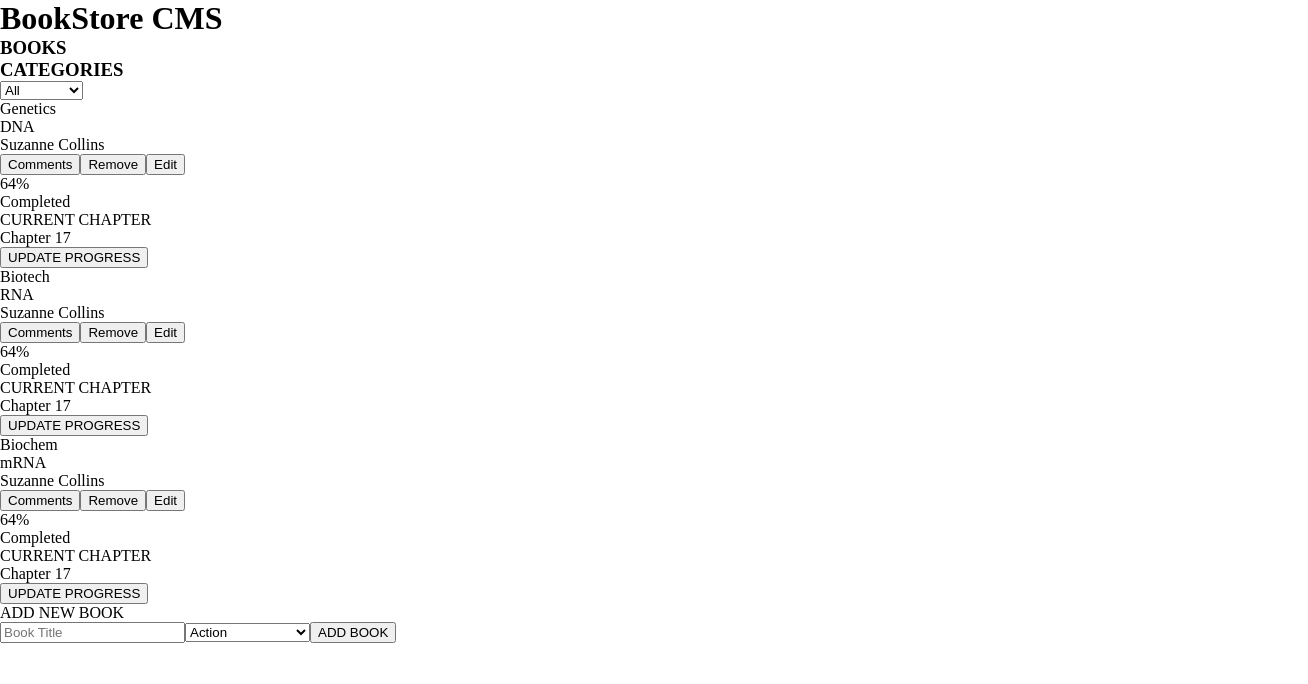
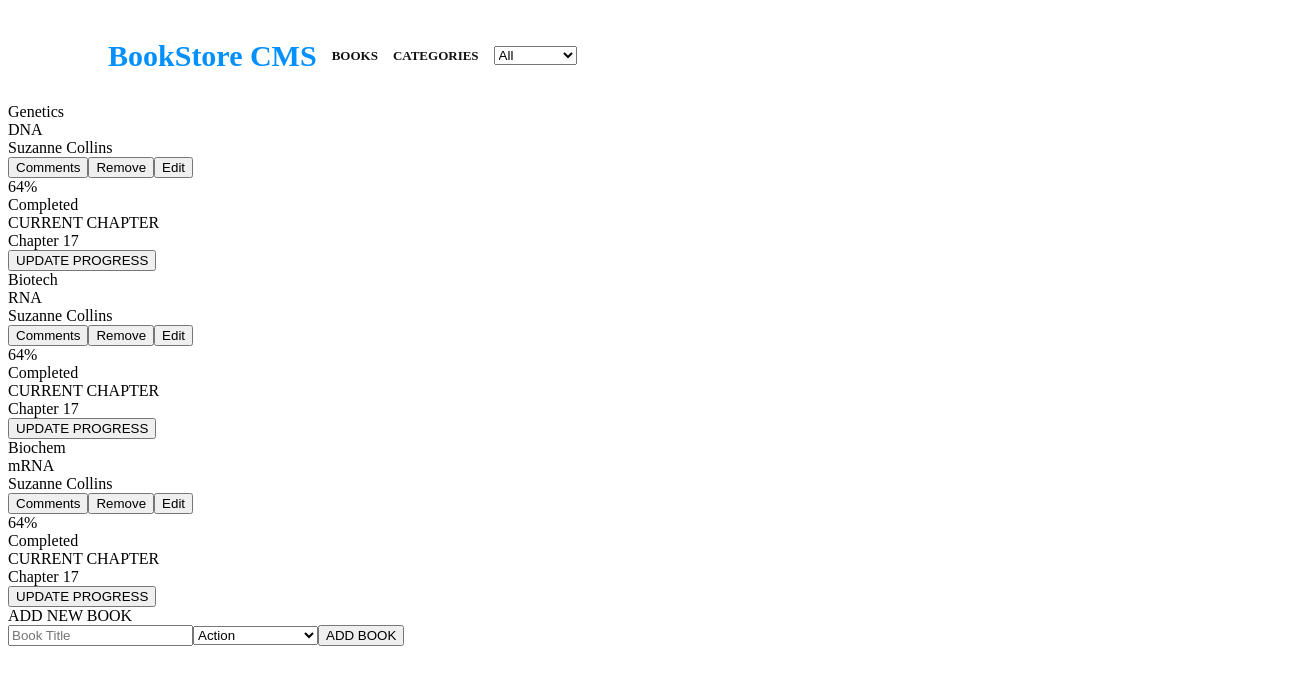
Before and after one commit to Godswilly/bookstore, a React (Create React App) app: page / in a window 1280 px wide. Shown: the top 684 px of the page, 1308 px wide, since content can reach past the window. Built offline with nearby package versions, Linux system fonts and the light colour scheme.

Commit message:
Fix render errors

```diff
--- a/src/App.css
+++ b/src/App.css
@@ -1,3 +1,38 @@
-* {
-  margin: 0;
+.navbar {
+  width: 100%;
+  height: 95px;
+  background-color: #fff;
+  margin: 0 auto;
 }
+
+.content {
+  max-width: 1200px;
+    border-radius: 4px;
+    display: flex;
+    justify-content: flex-start;
+    align-items: center;
+    margin: 0 0 0 100px;
+}
+
+h1 {
+  font-size: 30px;
+  font-weight: bold;
+  color: #0290ff;
+}
+
+h3 {
+  font-size: 13px;
+  font-stretch: normal;
+  letter-spacing: 1.9px;
+  color: #121212;
+}
+
+h1,
+h2,
+h3 {
+    font-stretch: normal;
+    font-style: normal;
+    line-height: normal;
+    letter-spacing: normal;
+    padding-right: 15px;
+}
--- a/src/components/App.js
+++ b/src/components/App.js
@@ -8,7 +8,7 @@ function App() {
     <div className="app main">
       <NavBar />
       <BooksList />
-      <div className="app line"></div>
+      <div className="app line"> </div>
       <BooksForm />
     </div>
   );
--- a/src/components/NavBar.js
+++ b/src/components/NavBar.js
@@ -18,6 +18,6 @@ const NavBar = () => {
       </div>
     </div>
   );
-}
+};
 
 export default NavBar;
--- a/src/containers/BooksForm.js
+++ b/src/containers/BooksForm.js
@@ -53,7 +53,7 @@ function BooksForm() {
           <option disabled value>
             Select a category
           </option>
-          {CATEGORIES.map(category => (
+          {CATEGORIES.map((category) => (
             <option key={category} value={category}>
               {category}
             </option>
--- a/src/containers/BooksList.js
+++ b/src/containers/BooksList.js
@@ -17,7 +17,7 @@ const BooksList = () => {
   return (
     <div>
       <div>
-        {filterBooks(books).map(book => (
+        {filterBooks(books).map((book) => (
           <Book
             key={book.id}
             book={book}
```
Also changed, not shown: src/components/Books.js (+6 -3 lines).
